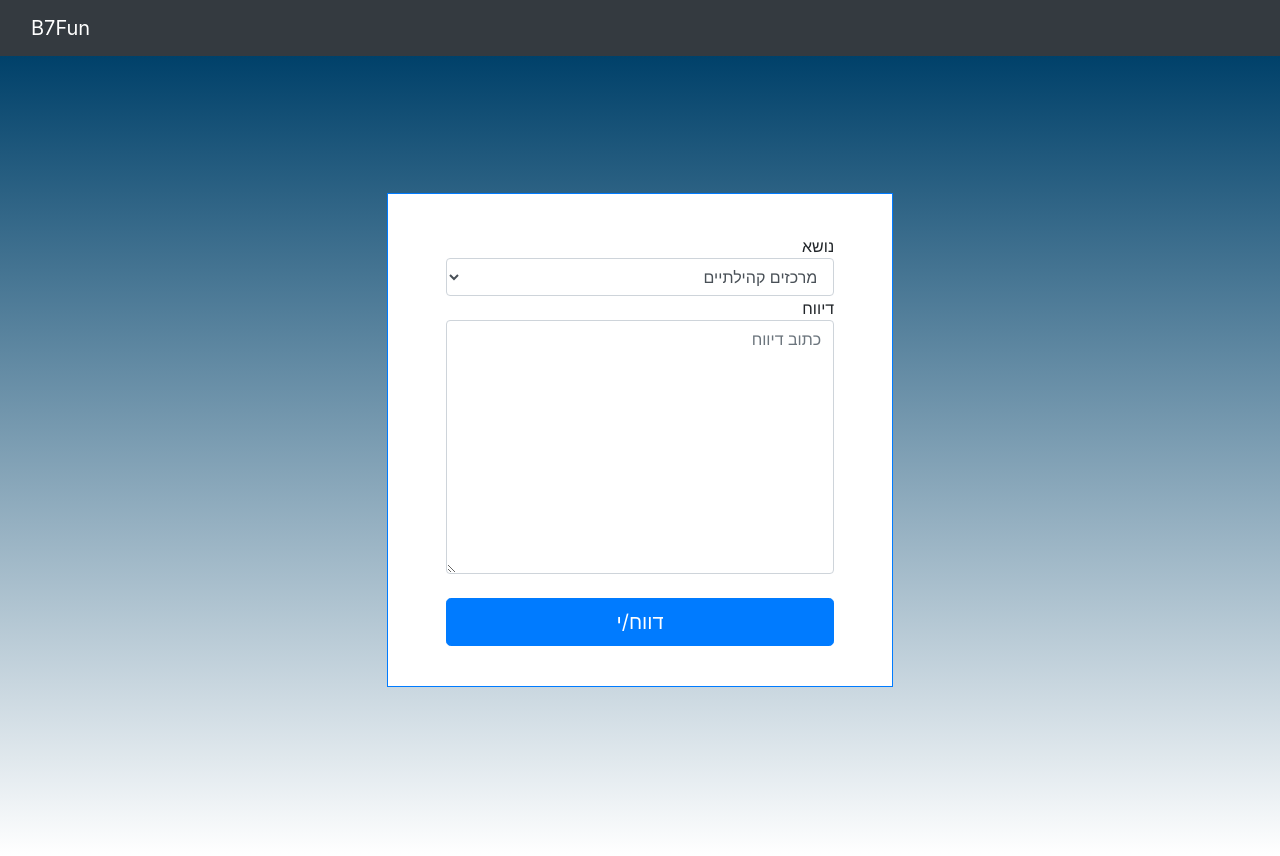
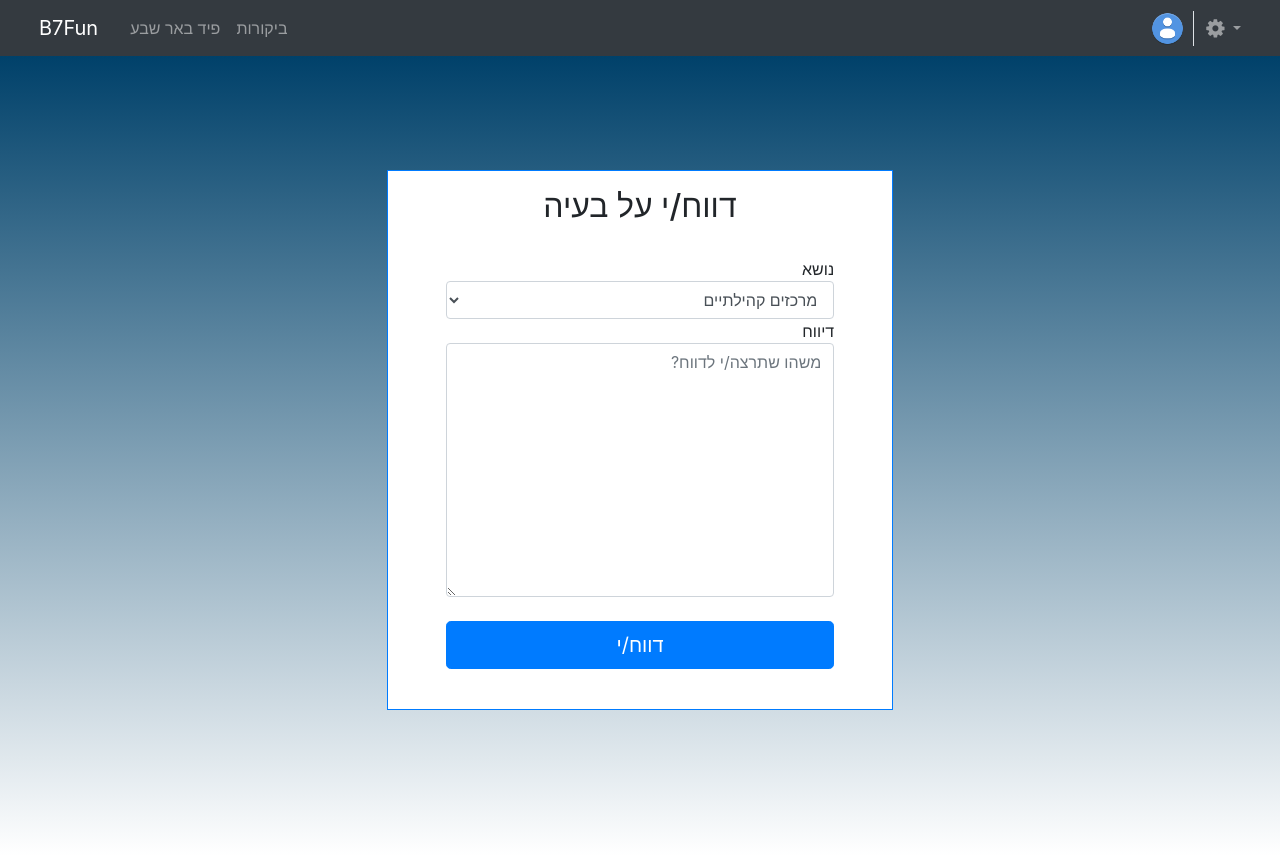
Before and after one commit to leorrose/B7Fun, a Django app: page /reports/ in a window 1280 px wide. Run offline with Django 3.2, Linux system fonts and the light colour scheme; the visitor is signed in with stand-in values (Sample User, id 1); some libraries are stand-ins or nearby versions.

Commit message:
little fixes

```diff
--- a/B7FunDjango/chat/admin.py
+++ b/B7FunDjango/chat/admin.py
@@ -20,7 +20,7 @@ class ChatMessageAdmin(admin.ModelAdmin):
     list_display = ('message', 'date', 'sender_email', 'chat_room_type', 'chat_room_id')
     fieldsets = (
         (None, {
-            'fields': ('message', 'date', 'sender_email', 'chat_room_type', 'chat_room_id')
+            'fields': ('message', 'sender_email', 'chat_room_type', 'chat_room_id')
         }),
     )
     search_fields = ['message', 'sender_email', 'chat_room_type', 'chat_room_id']
--- a/B7FunDjango/chat/consumers.py
+++ b/B7FunDjango/chat/consumers.py
@@ -14,7 +14,7 @@ from accounts.models import User
 from feed.models import community_centers, dog_gardens, elderly_social_club, playgrounds, sport_facilities, urban_nature
 from .models import ChatMessage, AbusiveChatMessage
 
-def report_message(text_data_json):
+def report_message(obj, text_data_json):
     message = text_data_json["message"]
     sender_email = text_data_json["sender_email"]
     message_id = text_data_json["message_id"]
--- a/B7FunDjango/reports/forms.py
+++ b/B7FunDjango/reports/forms.py
@@ -18,4 +18,4 @@ class ReportsForm(forms.Form):
     subject = forms.CharField(label='נושא', required=True, widget=forms.Select(
         choices=ch, attrs={'class': 'form-control', 'dir': 'rtl', 'placeholder': 'כתוב נושא'}))
     content = forms.CharField(label='דיווח', required=True, widget=forms.Textarea(
-        attrs={'class': 'form-control', 'dir': 'rtl', 'placeholder': 'כתוב דיווח'}))
+        attrs={'class': 'form-control', 'dir': 'rtl', 'placeholder': 'משהו שתרצה/י לדווח?'}))
--- a/B7FunDjango/reports/templates/reports/report.html
+++ b/B7FunDjango/reports/templates/reports/report.html
@@ -1,4 +1,4 @@
-{% extends 'base.html' %}
+{% extends 'baseWithNav.html' %}
 {%block content%}
     <div class="container d-flex flex-column  h-100" >
         <div class="flex-grow-1"></div>
@@ -7,6 +7,7 @@
                 <div class="p-3 border border-primary" style="background-color:#fff;">
                     <form class="site-form" action="{% url 'reports:report' %}" method="post" enctype="multipart/form-data">
                         {%csrf_token%}
+                        <h2 class="h2 text-center" dir="rtl"> דווח/י על בעיה </h2>
                         </br>
                         <div class="row d-flex flex-row">
                             <div class="flex-grow-1"></div>
--- a/B7FunDjango/reports/views.py
+++ b/B7FunDjango/reports/views.py
@@ -14,8 +14,12 @@ def report(request):
     if request.method == 'POST':
         form = ReportsForm(request.POST)
         if form.is_valid():
+            report_id = 0
+            max_id = Reports.objects.all().order_by('id').last()
+            if max_id:
+                report_id = max_id.id + 1
             Reports.objects.create(content=form.cleaned_data.get('content'), sender_email=request.user.email,
-                                   subject=form.cleaned_data.get('subject'))
+                                   subject=form.cleaned_data.get('subject'), id=report_id)
 
             return redirect('feed:feed')
     form = ReportsForm()
--- a/B7FunDjango/reviews/forms.py
+++ b/B7FunDjango/reviews/forms.py
@@ -7,6 +7,6 @@ from django.core.validators import MaxValueValidator, MinValueValidator
 
 class ReviewForm(forms.Form):
     review_content = forms.CharField(label='תגובה', required=True, widget=forms.Textarea(
-        attrs={'class': 'form-control', 'dir': 'rtl', 'placeholder': 'כתוב תגובה'}))
+        attrs={'class': 'form-control', 'dir': 'rtl', 'placeholder': 'משהו שתרצה/י לכתוב?'}))
     rating = forms.IntegerField(label='דרג', required=True,
-                                validators=[MaxValueValidator(5), MinValueValidator(1)])
+                                validators=[MaxValueValidator(5), MinValueValidator(1)], initial=5)
--- a/B7FunDjango/reviews/templates/reviews/review.html
+++ b/B7FunDjango/reviews/templates/reviews/review.html
@@ -15,7 +15,7 @@
                 <div class="p-3 border border-primary" style="background-color:#fff;">
                     <form class="site-form" action="{% url 'reviews:review' %}" method="post">
                         {%csrf_token%}
-                        <h2 class="h2 text-center" dir="rtl"> דרג אותנו </h2>
+                        <h2 class="h2 text-center" dir="rtl"> דרג/י אותנו </h2>
                         </br>
                         <div class="row d-flex flex-row">
                             <div class="flex-grow-1"></div>
--- a/B7FunDjango/reviews/views.py
+++ b/B7FunDjango/reviews/views.py
@@ -15,7 +15,10 @@ def review(request):
     if request.method == 'POST':
         form = ReviewForm(request.POST)
         if form.is_valid():
-            review_id = Review.objects.count() + 1
+            report_id = 0
+            max_id = Review.objects.all().order_by('id').last()
+            if max_id:
+                review_id = max_id.id + 1
             Review.objects.create(review_content=form.cleaned_data.get('review_content'), sender_email=request.user.email,
                                   sender_user_name=request.user.user_name, rating=form.cleaned_data.get('rating'), id=review_id)
             return redirect('reviews:reviews_list')
--- a/B7FunDjango/templates/baseWithNav.html
+++ b/B7FunDjango/templates/baseWithNav.html
@@ -83,8 +83,10 @@
                             <a class="dropdown-item text-right" href="{% url 'reviews:review' %}" dir="rtl"> דרג/י אותנו </a>
                             <a class="dropdown-item text-right" href="{% url 'reports:report' %}">דווח/י על בעיה</a>
                             <div class="dropdown-divider"></div>
-                            <a class="dropdown-item text-right" href="{% url 'admin:index' %}" dir="rtl"> אדמין </a>
+                            {% if user.is_admin %}
+                            <a class="dropdown-item text-right" href="{% url 'admin:index' %}" dir="rtl"> ניהול </a>
                             <div class="dropdown-divider"></div>
+                            {% endif %}
                             <a class="dropdown-item text-right" href="{% url 'accounts:logout' %}" dir="rtl"> התנתקת/י </a>
                         </div>
                     </li>
```
